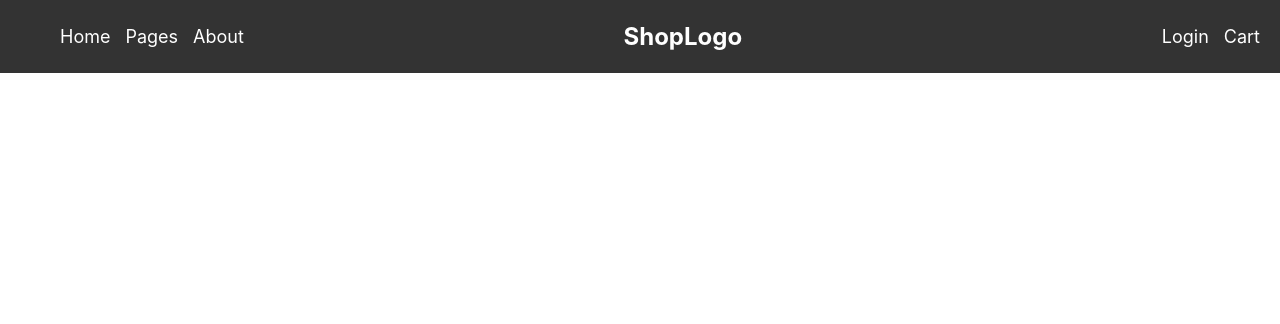
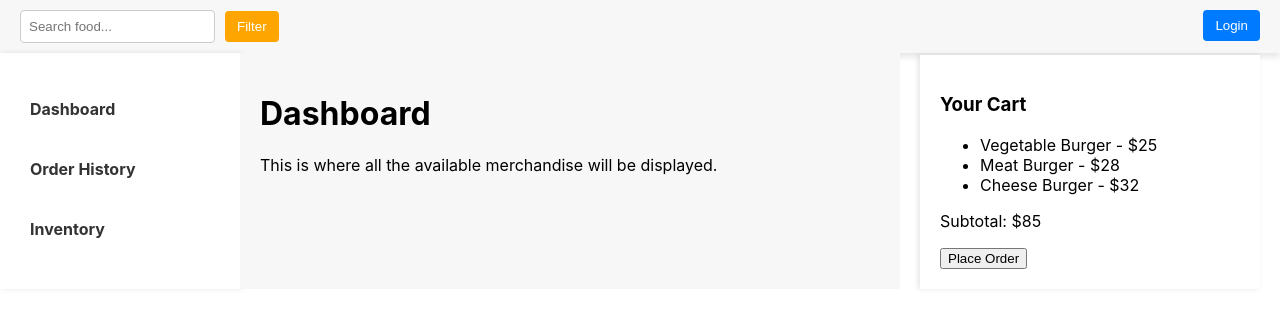
Before and after one commit to isaiahpng/team6project, a React (Create React App) app: page / in a window 1280 px wide. Shown: the top 324 px of the page. Built offline with nearby package versions, Linux system fonts and the light colour scheme; no server answers.

Commit message:
Updated Homepage
Left Navbar, Center Dashboard with a shopping cart

```diff
--- a/src/App.css
+++ b/src/App.css
@@ -1,44 +1,95 @@
-/* Navbar.css */
-.navbar {
+/* Top NavBar */
+
+.top-nav {
   display: flex;
   justify-content: space-between;
-  align-items: center;
-  background-color: #333;
   padding: 10px 20px;
-  color: #fff;
+  background-color: #f7f7f7;
+  box-shadow: 0 4px 6px rgba(0, 0, 0, 0.1);
 }
 
-.navbar-logo {
-  font-size: 24px;
-  font-weight: bold;
-  text-align: center;
-  flex-grow: 1;
+.search-filter input {
+  padding: 8px;
+  border-radius: 4px;
+  border: 1px solid #ccc;
 }
 
-.navbar-links {
-  list-style-type: none;
-  display: flex;
-  gap: 15px;
+.search-filter button {
+  margin-left: 10px;
+  padding: 8px 12px;
+  background-color: orange;
+  border: none;
+  color: white;
+  border-radius: 4px;
 }
 
-.left-links {
-  margin-right: auto;
+.user-info button {
+  padding: 8px 12px;
+  background-color: #007bff;
+  border: none;
+  color: white;
+  border-radius: 4px;
 }
 
-.right-links {
-  margin-left: auto;
+/* Left Navbar */
+
+.left-nav {
+  width: 200px;
+  background-color: #fff;
+  padding: 20px;
+  box-shadow: 2px 0 5px rgba(0, 0, 0, 0.1);
 }
 
-.navbar-links li {
-  display: inline;
+.left-nav ul {
+  list-style: none;
+  padding: 0;
 }
 
-.navbar-links a {
-  color: #fff;
-  text-decoration: none;
-  font-size: 18px;
+.left-nav li {
+  margin-bottom: 20px;
 }
 
-.navbar-links a:hover {
-  color: ;
+.left-nav a {
+  text-decoration: none;
+  color: #333;
+  font-weight: bold;
+  padding: 10px;
+  display: block;
 }
+
+.left-nav a:hover {
+  background-color: #f0f0f0;
+  border-radius: 4px;
+}
+
+/* Main Content Layout */
+
+.app-container {
+  display: flex;
+  flex-direction: column;
+}
+
+.main-content {
+  display: flex;
+  justify-content: space-between; /* Ensures space between left nav and right cart */
+  width: 100%; /* Make sure the content takes the full width */
+}
+
+.dashboard {
+  flex-grow: 1;
+  padding: 20px;
+  background-color: #f7f7f7;
+  margin-right: 20px; /* Add space between the dashboard and the cart */
+}
+
+/* Right Cart */
+
+.right-cart {
+  width: 300px;
+  background-color: #fff;
+  padding: 20px;
+  box-shadow: -2px 0 5px rgba(0, 0, 0, 0.1);
+  position: relative;
+  align-self: flex-end; /* Aligns the cart to the right side of the page */
+  margin-right: 20px; /* Ensures there is a gap on the right */
+}
--- a/src/App.js
+++ b/src/App.js
@@ -1,22 +1,22 @@
 import React, { useEffect, useState } from 'react';
-import Navbar from './navbar';
 import './App.css';
+import TopNav from './TopNav';
+import LeftNav from './LeftNav';
+import RightCart from './RightCart';
 
 function App() {
-  const [schema, setSchema] = useState([]);
-
-  useEffect(() => {
-    fetch('http://localhost:3001/api/schema')
-      .then(response => response.json())
-      .then(data => setSchema(data))
-      .catch(err => console.error('Error fetching schema:', err));
-  }, []);
-
   return (
-    <div className="App">
-      <header className="App-header">
-      <Navbar />
-      </header>
+    <div className="app-container">
+      <TopNav />
+      <div className="main-content">
+        <LeftNav />
+        <div className="dashboard">
+          {/* Dashboard content goes here */}
+          <h1>Dashboard</h1>
+          <p>This is where all the available merchandise will be displayed.</p>
+        </div>
+        <RightCart />
+      </div>
     </div>
   );
 }
--- /dev/null
+++ b/src/LeftNav.js
@@ -0,0 +1,17 @@
+// LeftNav.js
+import React from 'react';
+import './App.css';
+
+const LeftNav = () => {
+  return (
+    <div className="left-nav">
+      <ul>
+        <li><a href="/">Dashboard</a></li>
+        <li><a href="/order-history">Order History</a></li>
+        <li><a href="/inventory">Inventory</a></li>
+      </ul>
+    </div>
+  );
+};
+
+export default LeftNav;
--- /dev/null
+++ b/src/RightCart.js
@@ -0,0 +1,40 @@
+// RightCart.js
+import React, { useState } from 'react';
+import './App.css';
+
+const RightCart = () => {
+  // Example cart data
+  const [cart, setCart] = useState([
+    { id: 1, name: 'Vegetable Burger', price: 25 },
+    { id: 2, name: 'Meat Burger', price: 28 },
+    { id: 3, name: 'Cheese Burger', price: 32 },
+  ]);
+
+  // Calculate total
+  const totalPrice = cart.reduce((total, item) => total + item.price, 0);
+
+  const placeOrder = () => {
+    // Logic to place the order and update inventory
+    alert('Order placed successfully!');
+    setCart([]); // Clear cart after order is placed
+  };
+
+  return (
+    <div className="right-cart">
+      <h3>Your Cart</h3>
+      <ul>
+        {cart.map(item => (
+          <li key={item.id}>
+            {item.name} - ${item.price}
+          </li>
+        ))}
+      </ul>
+      <div className="cart-total">
+        <p>Subtotal: ${totalPrice}</p>
+        <button onClick={placeOrder}>Place Order</button>
+      </div>
+    </div>
+  );
+};
+
+export default RightCart;
--- /dev/null
+++ b/src/TopNav.js
@@ -0,0 +1,20 @@
+// TopNav.js
+import React from 'react';
+import './App.css';
+
+const TopNav = () => {
+  return (
+    <div className="top-nav">
+      <div className="search-filter">
+        <input type="text" placeholder="Search food..." />
+        <button>Filter</button>
+      </div>
+      <div className="user-info">
+        {/* Replace with logic for logged-in user or login button */}
+        <button>Login</button>
+      </div>
+    </div>
+  );
+};
+
+export default TopNav;
```
